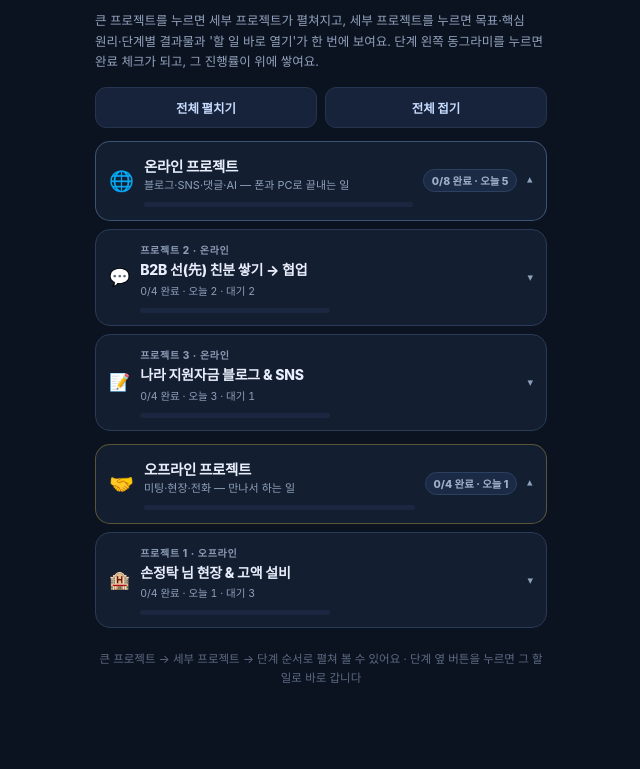
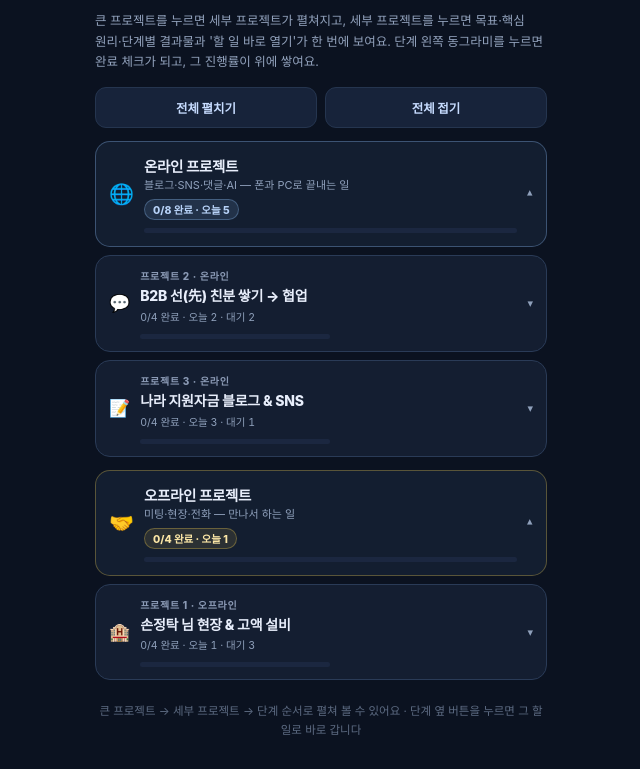
Before and after one commit to kregiryan-cmyk/-, a plain HTML site: page index.html in a window 1280 px wide. Both pictures are taken after a click on the tab "🗺️ 프로젝트 지도". Shown: the part 106-875 px from the top of the page, without its empty margins (319-959 px from the left). Before the commit the page ends 823 px from the top, so only its background shows below. Drawn offline with Linux system fonts and the light colour scheme.

Commit message:
오늘 할 일 업데이트 2026-11-28 22:50

```diff
--- a/index.html
+++ b/index.html
@@ -253,9 +253,11 @@
   .big-name { font-size: 14.5px; font-weight: 800; letter-spacing: -.3px; }
   .big-desc { font-size: 11px; line-height: 1.45; color: #8fa0bb; }
   .big-cntz {
-    flex: 0 0 auto; font-size: 10.5px; font-weight: 800; color: #9fb0c9;
-    background: #1c2b45; border: 1px solid #2c405f; border-radius: 999px; padding: 3px 8px; white-space: nowrap;
+    align-self: flex-start; font-size: 10.5px; font-weight: 800; color: #b7d2f7;
+    background: rgba(147, 197, 253, .12); border: 1px solid rgba(147, 197, 253, .3);
+    border-radius: 999px; padding: 2px 8px; margin-top: 3px; white-space: nowrap;
   }
+  .big.offline .big-cntz { color: #fbe6a6; background: rgba(252, 211, 77, .1); border-color: rgba(252, 211, 77, .3); }
   .chev { flex: 0 0 auto; font-size: 11px; color: #8fa0bb; transition: transform .18s ease; }
   .chev.up { transform: rotate(180deg); }
   .big-body { display: flex; flex-direction: column; gap: 8px; margin: 8px 0 0; }
@@ -850,9 +852,9 @@
            '<span class="big-emoji" aria-hidden="true">' + meta.emoji + '</span>' +
            '<span class="big-main"><span class="big-name">' + esc(meta.title) + '</span>' +
            '<span class="big-desc">' + esc(meta.desc) + '</span>' +
+           '<span class="big-cntz">' + doneSum + '/' + totalSum + ' 완료' + (todaySum ? ' · 오늘 ' + todaySum : '') + '</span>' +
            barHTML(doneSum, totalSum) +
            '</span>' +
-           '<span class="big-cntz">' + doneSum + '/' + totalSum + ' 완료' + (todaySum ? ' · 오늘 ' + todaySum : '') + '</span>' +
            '<span class="chev' + (bigOpen ? ' up' : '') + '" aria-hidden="true">▾</span>' +
            '</button>';
       if (bigOpen) {
```
